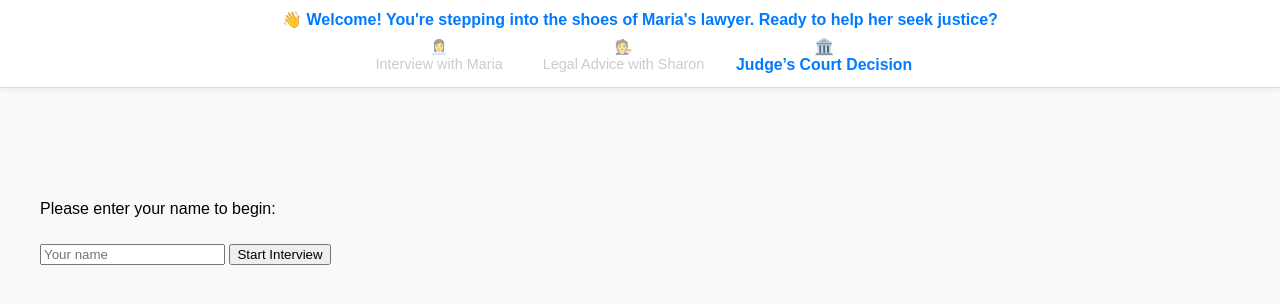
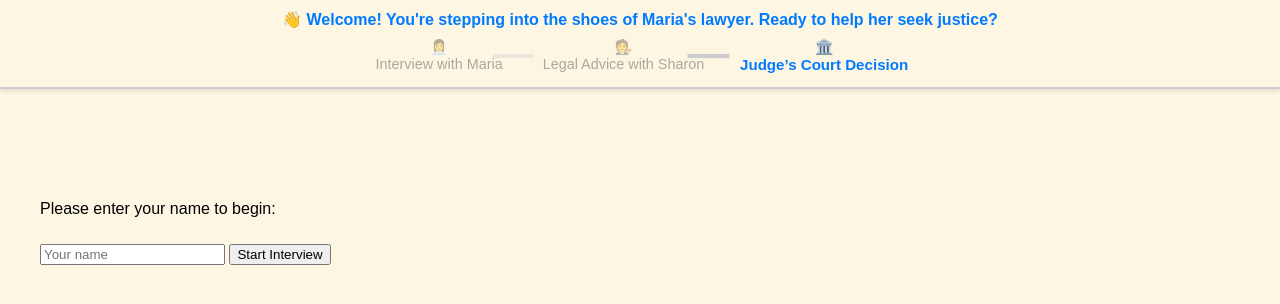
Before and after one commit to g-koe/maria-asylum-simulation, a Flask app: page / in a window 1280 px wide. Shown: the top 304 px of the page. Run offline with Flask 2, Linux system fonts and the light colour scheme; some libraries are stand-ins or nearby versions.

Commit message:
Styled animated progress bar and UI improvements

```diff
--- a/templates/index.html
+++ b/templates/index.html
@@ -6,7 +6,7 @@
   <style>
     body {
       font-family: Arial, sans-serif;
-      background-color: #f9f9f9;
+      background-color: #fdf6e3; /* Beige background */
       margin: 0;
       padding-top: 160px;
     }
@@ -15,16 +15,17 @@
       position: fixed;
       top: 0;
       width: 100%;
-      background: #fff;
+      background: #fdf6e3;
       z-index: 1000;
-      border-bottom: 1px solid #ddd;
-      box-shadow: 0 2px 6px rgba(0,0,0,0.05);
+      border-bottom: 2px solid #ccc;
       padding: 10px 0 15px;
       text-align: center;
+      box-shadow: 0 2px 4px rgba(0,0,0,0.1);
     }
 
     .welcome-message {
       font-size: 1.1em;
+      color: #000;
       margin-bottom: 10px;
     }
 
@@ -34,27 +35,44 @@
       align-items: center;
       gap: 40px;
       font-size: 0.9em;
-      color: #999;
+      color: #333;
     }
 
     .progress-step {
-      opacity: 0.5;
+      opacity: 0.4;
       transition: all 0.3s ease;
       text-align: center;
+      position: relative;
     }
 
     .progress-step.active {
       color: #007BFF;
       font-weight: bold;
       opacity: 1;
-      transform: scale(1.1);
+      transform: scale(1.05);
+    }
+
+    .progress-step::before {
+      content: "";
+      position: absolute;
+      top: 50%;
+      left: -50px;
+      width: 40px;
+      height: 4px;
+      background-color: #ccc;
+      transform: translateY(-50%);
+      z-index: -1;
+    }
+
+    .progress-step:first-child::before {
+      content: none;
     }
 
     .section {
       display: flex;
       align-items: flex-start;
       gap: 30px;
-      margin: 60px 40px;
+      margin: 80px 40px;
       border-top: 2px solid #ccc;
       padding-top: 30px;
     }
@@ -113,7 +131,7 @@
     function updateProgress() {
       const step1 = document.getElementById("step1").offsetTop - 200;
       const step2 = document.getElementById("step2").offsetTop - 200;
-      const step3 = document.getElementById("step3").offsetTop - 200;
+      const step3 = document.getElementById("step3").offsetTop - 600;
       const scrollY = window.scrollY;
 
       const steps = [
```
